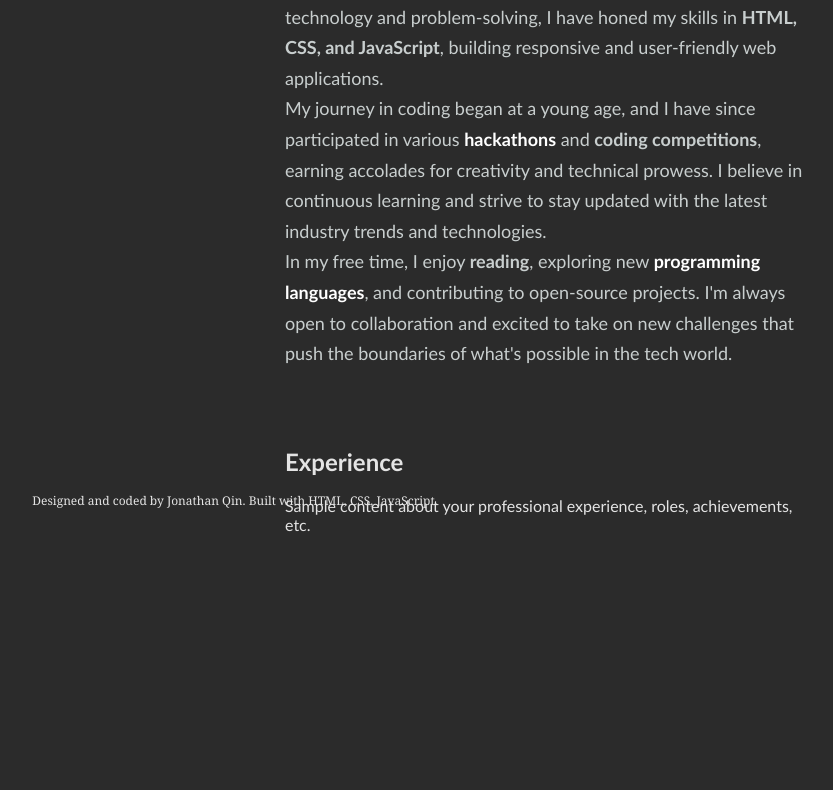
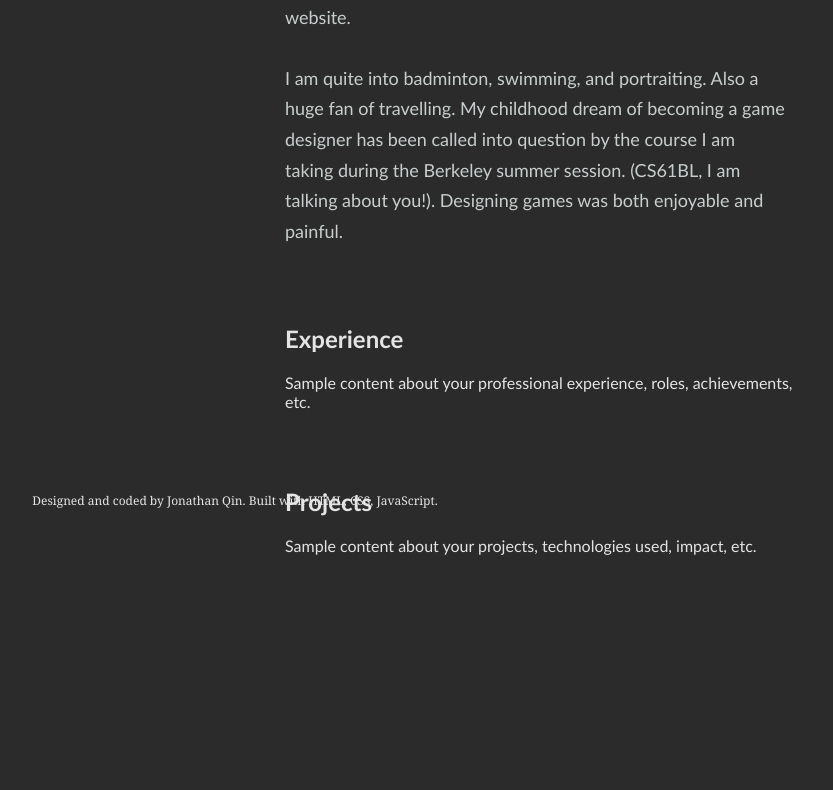
Before and after one commit to qinchonghanzuibang/personal_website, a plain HTML site: page index.html in a window 1280 px wide. Shown: the part 269-1059 px from the top of the page, without its empty margins (415-1248 px from the left). After the commit the page ends 900 px from the top, so only its background shows below. Drawn offline with Linux system fonts and the light colour scheme.

Commit message:
Add about me info!

```diff
--- a/css/style.css
+++ b/css/style.css
@@ -55,8 +55,6 @@ main {
 
 section {
     padding: 20px;
-    min-height: 400px;
-    /* Adjust as needed */
 }
 
 footer {
@@ -99,4 +97,6 @@ footer {
     color: rgb(200, 206, 206);
     font-size: 18px;
     line-height: 1.7;
+    max-width: 500px;
+    word-wrap: break-word;
 }
--- a/index.html
+++ b/index.html
@@ -28,9 +28,13 @@
                 <section id="about">
                     <h2>About me</h2>
                     <p>
-                        <strong>Jonathan Qin</strong>, a passionate and innovative <span class="highlight">software developer</span>, currently pursuing a dual degree in <strong>Computer Science and Finance</strong> at <span class="highlight">The University of Hong Kong</span>. With a keen interest in technology and problem-solving, I have honed my skills in <strong>HTML, CSS, and JavaScript</strong>, building responsive and user-friendly web applications.<br>
-                        My journey in coding began at a young age, and I have since participated in various <span class="highlight">hackathons</span> and <strong>coding competitions</strong>, earning accolades for creativity and technical prowess. I believe in continuous learning and strive to stay updated with the latest industry trends and technologies.<br>
-                        In my free time, I enjoy <strong>reading</strong>, exploring new <span class="highlight">programming languages</span>, and contributing to open-source projects. I'm always open to collaboration and excited to take on new challenges that push the boundaries of what's possible in the tech world.
+                        I am currently a sophomore at The University of Hong Kong, studying Computer Science and Finance.
+                        I aimed to hone my skills in HTML, CSS, and JavaScript by building this personal website.
+                        <br><br>
+                        I am quite into badminton, swimming, and portraiting. Also a huge fan of travelling.
+                        My childhood dream of becoming a game designer has been called into question by the course I am taking during the Berkeley summer session.
+                        (CS61BL, I am talking about you!).
+                        Designing games was both enjoyable and painful.
                     </p>
                 </section>
 
```
